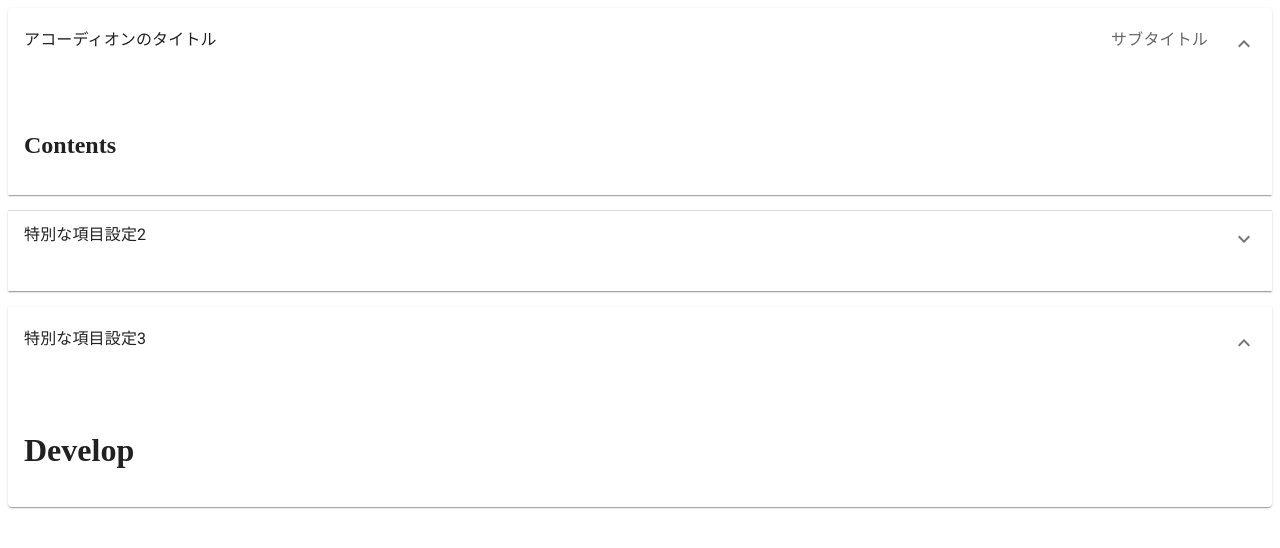
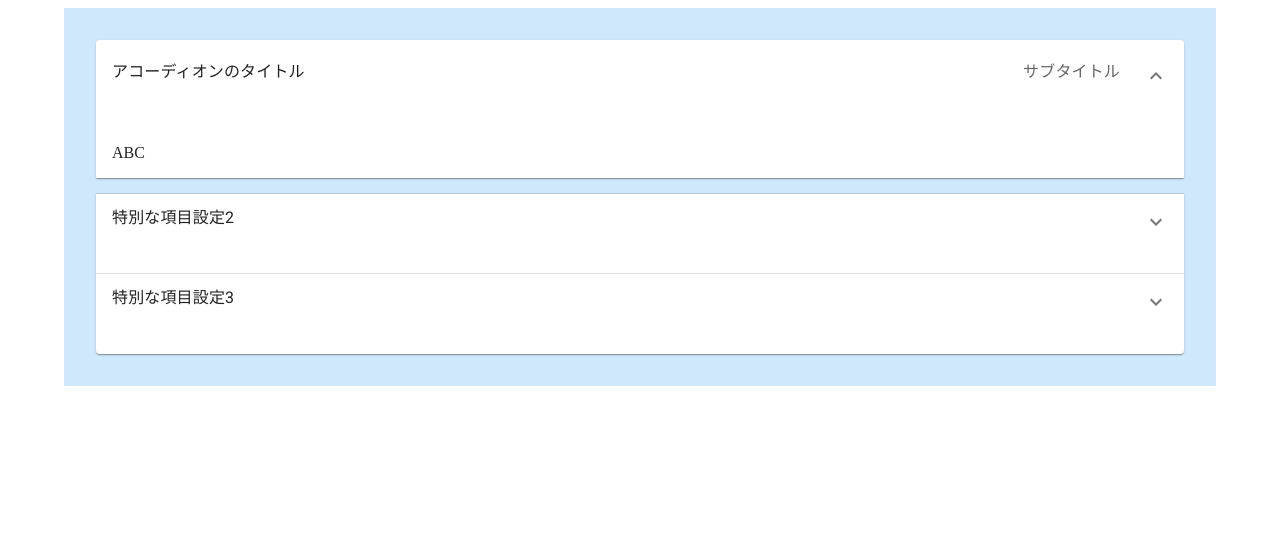
Before and after one commit to BoxPistols/MUI-Layout-with-Accordion, a React (Create React App) app in the folder src/: page / in a window 1280 px wide. Shown: the top 548 px of the page. Built offline with nearby package versions, Linux system fonts and the light colour scheme.

Commit message:
UpDate Components

```diff
--- /dev/null
+++ b/src/SandBox/index.tsx
@@ -0,0 +1,40 @@
+import React from 'react'
+import { AccordionWrap } from '../components/AccordionWrap'
+import Box from '@mui/material/Box'
+import Container from '@mui/material/Container'
+
+export function SandBox(): JSX.Element {
+  return (
+    <>
+      <Container maxWidth="lg">
+        <Box sx={{ padding: '32px', bgcolor: '#cfe8fc' }}>
+          <AccordionWrap
+            InitOpen="panel1"
+            ExpandedName="panel1"
+            AriaControls="panel1-content"
+            AccordionTitle="アコーディオンのタイトル"
+            AccordionSubTitle="サブタイトル"
+            InlineCss={{ mb: 1 }}
+          >
+            ABC
+          </AccordionWrap>
+
+          <AccordionWrap
+            ExpandedName="panel2"
+            AriaControls="panel2-content"
+            AccordionTitle="特別な項目設定2"
+            children={undefined}
+          />
+
+          <AccordionWrap
+            // InitOpen="panel3"
+            ExpandedName="panel3"
+            AriaControls="panel3-content"
+            AccordionTitle="特別な項目設定3"
+            children={undefined}
+          />
+        </Box>
+      </Container>
+    </>
+  )
+}
--- a/src/components/CmpAccordion.tsx
+++ b/src/components/AccordionWrap.tsx
@@ -1,47 +1,50 @@
 // https://mui.com/material-ui/react-accordion/
 // https://mui.com/system/flexbox/
 // import React from 'react'
-import * as React from 'react'
-import Accordion from '@mui/material/Accordion'
-import AccordionDetails from '@mui/material/AccordionDetails'
-import AccordionSummary from '@mui/material/AccordionSummary'
-import Typography from '@mui/material/Typography'
+// import * as React from 'react'
+import React from 'react'
+import { ElementType, ReactNode, VFC } from 'react'
+
+import {
+  Accordion,
+  AccordionDetails,
+  AccordionSummary,
+  Typography,
+  Box,
+  SxProps,
+} from '@mui/material'
+
+// import { SxProps } from '@mui/material/styles'
 import ExpandMoreIcon from '@mui/icons-material/ExpandMore'
-import { SxProps } from '@mui/material/styles'
 //
-import Box from '@mui/material/Box'
 
 type setProps = {
-  CmpAccordionTitle: string
-  CmpAccordionSubTitle?: string
-  ExpandedName: string
-  AriaControls: string
+  AccordionTitle: string
+  AccordionSubTitle?: string
+  ExpandedName?: string
+  AriaControls?: string
+  InitOpen?: string
   InlineCss?: SxProps
-  InitOpen?: string
-  // TODO:
-  CmpAccordionDetails: JSX.Element
+  children?: ReactNode
 }
 
-export const CmpAccordion = ({
-  CmpAccordionTitle,
-  CmpAccordionSubTitle,
-  CmpAccordionDetails,
+export const AccordionWrap = ({
+  AccordionTitle,
+  AccordionSubTitle,
+  children,
   ExpandedName,
   AriaControls,
   InlineCss,
   InitOpen,
-  ...props
 }: setProps) => {
   const [expanded, setExpanded] = React.useState<string | boolean>(
     `${InitOpen}`,
   )
 
-  const handleChange = (panel: string) => (
-    _event: React.SyntheticEvent,
-    isExpanded: boolean,
-  ) => {
-    setExpanded(isExpanded ? panel : false)
-  }
+  const handleChange =
+    (panel: string) => (_event: React.SyntheticEvent, isExpanded: boolean) => {
+      setExpanded(isExpanded ? panel : false)
+    }
 
   return (
     <>
@@ -54,8 +57,6 @@ export const CmpAccordion = ({
           expandIcon={<ExpandMoreIcon />}
           aria-controls={AriaControls}
           id={AriaControls}
-          // aria-controls="panel1bh-content"
-          // id="panel1bh-header"
           sx={{
             minHeight: '3em',
             '&:hover': {
@@ -74,19 +75,13 @@ export const CmpAccordion = ({
               pr: 3,
             }}
           >
-            {/* <Typography sx={{ width: 'fit-content', mr: 1 }}> */}
-            <Typography sx={{ display: 'block' }}>
-              {CmpAccordionTitle}
-            </Typography>
+            <Typography sx={{ display: 'block' }}>{AccordionTitle}</Typography>
             <Typography sx={{ display: 'block', color: 'text.secondary' }}>
-              {CmpAccordionSubTitle}
+              {AccordionSubTitle}
             </Typography>
           </Box>
         </AccordionSummary>
-        <AccordionDetails>
-          {/* <Typography>{CmpAccordionDetails}</Typography> */}
-          {CmpAccordionDetails}
-        </AccordionDetails>
+        <AccordionDetails>{children}</AccordionDetails>
       </Accordion>{' '}
     </>
   )
--- a/src/demo.tsx
+++ /dev/null
@@ -1,35 +0,0 @@
-import * as React from 'react'
-import { CmpAccordion } from './components/CmpAccordion'
-
-type setProps = {
-  // TODO:
-  InnerContents: JSX.Element
-}
-
-export function ControlledAccordions({ InnerContents }: setProps): JSX.Element {
-  return (
-    <>
-      <CmpAccordion
-        InitOpen="panel1"
-        ExpandedName="panel1"
-        AriaControls="panel1-content"
-        CmpAccordionTitle="アコーディオンのタイトル"
-        CmpAccordionSubTitle="サブタイトル"
-        CmpAccordionDetails={InnerContents}
-        InlineCss={{ mb: 1 }} />
-
-      <CmpAccordion
-        ExpandedName="panel2"
-        AriaControls="panel2-content"
-        CmpAccordionTitle="特別な項目設定2"
-        CmpAccordionDetails={<h1>Develop</h1>} />
-
-      <CmpAccordion
-        InitOpen="panel3"
-        ExpandedName="panel3"
-        AriaControls="panel3-content"
-        CmpAccordionTitle="特別な項目設定3"
-        CmpAccordionDetails={<h1>Develop</h1>} />
-    </>
-  )
-}
--- a/src/index.tsx
+++ b/src/index.tsx
@@ -1,14 +1,12 @@
 import React from 'react'
-import ReactDOM from 'react-dom'
 import { render } from 'react-dom'
-
 import { StyledEngineProvider } from '@mui/material/styles'
-import { ControlledAccordions } from './demo'
+import { SandBox } from './SandBox'
 
 render(
   <>
     <StyledEngineProvider injectFirst>
-      <ControlledAccordions InnerContents={<h2>Contents</h2>} />
+      <SandBox />
     </StyledEngineProvider>
   </>,
   document.getElementById('root'),
--- a/tsconfig.json
+++ b/tsconfig.json
@@ -1,6 +1,6 @@
 {
   "compilerOptions": {
-    "baseUrl": "./",
+    "baseUrl": "./src/",
     "target": "es5",
     "lib": ["dom", "dom.iterable", "esnext"],
     "allowJs": true,
```
